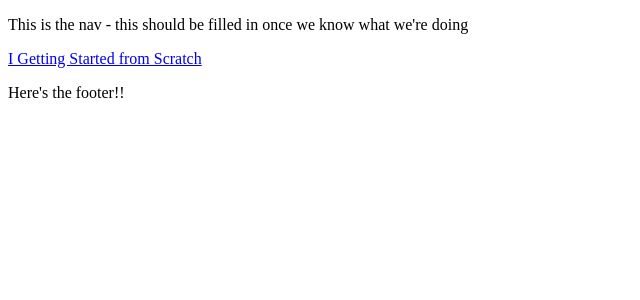
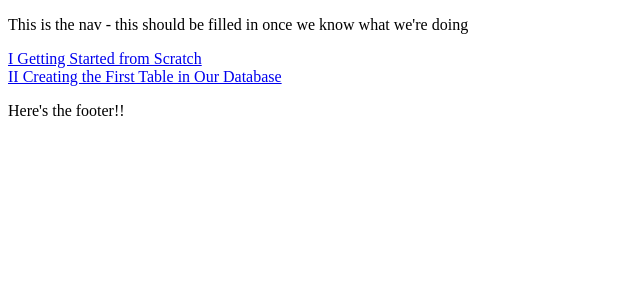
Before and after one commit to bmoreonrails/rails_tutorial, a Jekyll site: the page built from tutorial.md, in a window 1280 px wide. Shown: the top 300 px of the page, without its empty margins (0-640 px from the left). Built offline with Jekyll 4.4.1, drawn with Linux system fonts in a browser that asks for light colours.

Commit message:
Start adding chapter 2

```diff
--- a/_chapters/2.md
+++ b/_chapters/2.md
@@ -1,3 +1,10 @@
+---
+url: 2.html
+number: II
+title: Creating the First Table in Our Database
+layout: rails_tutorial
+---
+
 {:.sectionheader}
   # 2 Creating the First Table in Our Database
 
@@ -23,7 +30,7 @@
 
       Let's take a look at this file in your text editor.
 
-{% highlight shell %}
+{% highlight bash %}
   › pwd
   /Users/awesomesauce/Projects/bookstore
 
@@ -118,7 +125,7 @@
   1.  Yay! You've just run your first migration!
 
 
-{% highlight shell %}
+{% highlight bash %}
   › pwd
   /Users/awesomesauce/Projects/bookstore
 
@@ -161,7 +168,7 @@
       `Book`s.
 
 
-{% highlight shell %}
+{% highlight bash %}
   › pwd
   /Users/awesomesauce/Projects/bookstore
 
@@ -286,7 +293,7 @@
   1.  Then, run the `CreateBooks` migration down by running `rake db:rollback`.
 
 
-{% highlight shell %}
+{% highlight bash %}
   >> exit
 
   › rake db:rollback
@@ -327,7 +334,7 @@
       db:migrate`.
 
 
-{% highlight shell %}
+{% highlight bash %}
   › rake db:migrate
   == 20161115030350 CreateBooks: migrating ======================================
   -- create_table(:books)
```
